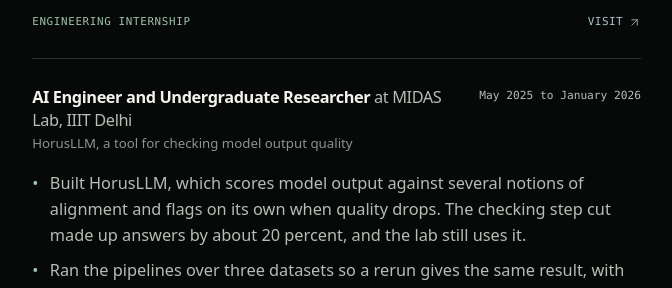
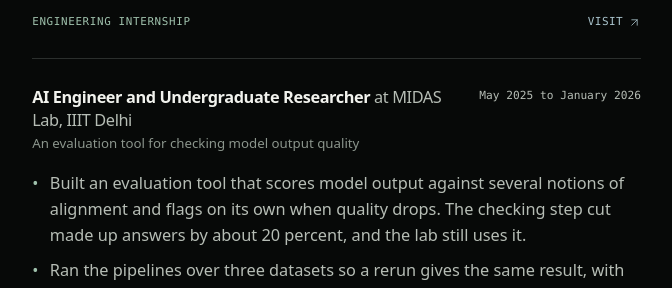
Before and after one commit to riju-talk/portfolio, a Next.js app: page / in a window 1280 px wide. Shown: the part 1360-1648 px from the top of the page, without its empty margins (379-1051 px from the left). Built offline with nearby package versions, Linux system fonts and the light colour scheme.

Commit message:
Redact HorusLLM name and paper title pending review
Co-Authored-By: Claude Sonnet 5 <noreply@anthropic.com>
Claude-Session: https://claude.ai/code/session_01MuwV7c54zWzrnKwMEtChap

```diff
--- a/src/data/portfolio-data.js
+++ b/src/data/portfolio-data.js
@@ -25,7 +25,7 @@ export const personalInfo = {
   bio: [
     "I am in my final year of a computer science degree at IIIT Delhi and I graduate in September 2026. I like building the whole thing: the screens people click, the API behind them, the database under that, and the servers it all runs on.",
     "So far I have taken a product from a rough idea to something live on AWS, moved a running system onto a new stack without anyone noticing an outage, and built a portal that more than 500 students use. I designed its database and the API the rest of the team builds against. I also look after the quieter parts that keep software healthy, like containers, tests and checks that run on every pull request, sensible retries, and logs you can actually read.",
-    "On the research side I have shipped machine learning that people keep using. HorusLLM is an evaluation tool my lab still runs to catch when a model starts giving worse answers. Before that I built satellite imagery pipelines for predicting crops and measured how much the models slip from one district to the next. I am the first author on a paper about HorusLLM that is under review at AAAI 2027.",
+    "On the research side I have shipped machine learning that people keep using. My lab still runs an evaluation tool I built to catch when a model starts giving worse answers. Before that I built satellite imagery pipelines for predicting crops and measured how much the models slip from one district to the next. I am the first author on a paper about that work, under review at AAAI 2027 (title withheld until review is complete).",
     "I also built a cross-portfolio credit risk system predicting defaults on credit cards and installment loans (XGBoost 0.7769 ROC-AUC, $18.7M estimated savings), a 7-agent swarm that runs a private executive job search offline, and a distributed creator platform with GraphQL federation. I care about the craft: clean boundaries, observable systems, and code that survives contact with production.",
   ],
 };
@@ -212,13 +212,13 @@ export const experience = [
     key: 3,
     title: "AI Engineer and Undergraduate Researcher",
     company: "MIDAS Lab, IIIT Delhi",
-    name: "HorusLLM, a tool for checking model output quality",
+    name: "An evaluation tool for checking model output quality",
     period: "May 2025 to January 2026",
     description:
-      "I built HorusLLM, a tool that scores what a model generates against a few notions of alignment and flags on its own when the quality drops.",
+      "I built an evaluation tool that scores what a model generates against a few notions of alignment and flags on its own when the quality drops.",
     kind: "Research",
     highlights: [
-      "Built HorusLLM, which scores model output against several notions of alignment and flags on its own when quality drops. The checking step cut made up answers by about 20 percent, and the lab still uses it.",
+      "Built an evaluation tool that scores model output against several notions of alignment and flags on its own when quality drops. The checking step cut made up answers by about 20 percent, and the lab still uses it.",
       "Ran the pipelines over three datasets so a rerun gives the same result, with retries and rate limit handling for outside APIs.",
       "Trained models with LoRA and QLoRA at four bit precision to fit the memory we had.",
       "First author on a paper about the work, now under review at AAAI 2027, with the harness and benchmarks released as open source.",
@@ -275,7 +275,7 @@ export const publications = [
   {
     key: "publication-1",
     label: "Publication one",
-    title: "HorusLLM, a Cross Evaluation Protocol for Tri Vector Alignment Interference",
+    title: "Title undisclosed, revealed after review",
     description:
       "My first author work, with A. G. Kumar, A. Anand, E. Cambria, Z. Wang, and R. R. Shah. It is a tool that scores what a model generates against several notions of alignment and flags on its own when the quality drops. The checking step cut made up answers by about 20 percent. The harness and benchmarks are released as open source.",
     status: "Under review at AAAI 2027",
```
